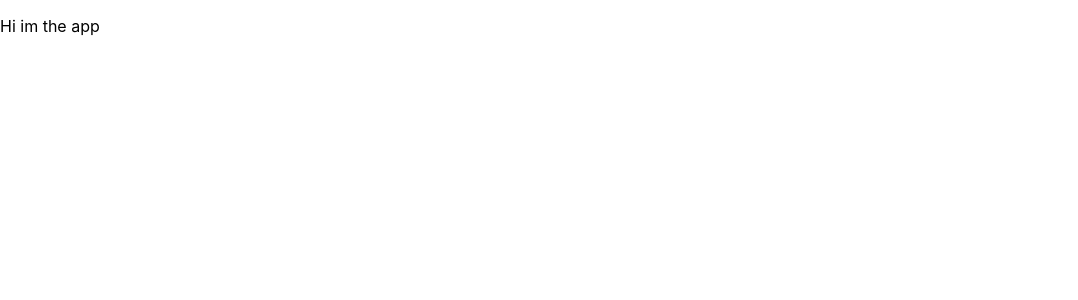
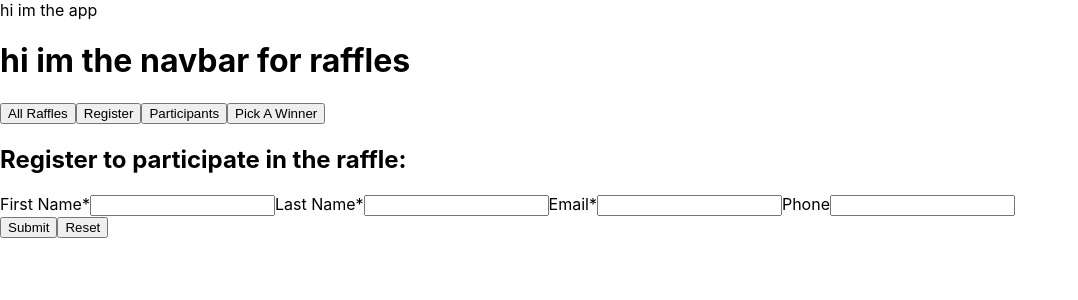
Before and after one commit to samfigueroa92/Samantha-Figueroa-takehome-polleverywhere, a React (Create React App) app in the folder front-end/: page /raffles/1 in a window 1280 px wide. Shown: the top 300 px of the page, without its empty margins (0-1078 px from the left). Built offline with nearby package versions, Linux system fonts and the light colour scheme; no server answers.

Commit message:
created file structure and added new components with basic outline: HomeNavBar NewParticipantForm NewRaffleForm RaffleNavBar RafflePage RafflesList SingleRaffle HomePage

```diff
--- a/front-end/package.json
+++ b/front-end/package.json
@@ -3,6 +3,9 @@
   "version": "0.1.0",
   "private": true,
   "dependencies": {
+    "@emotion/react": "^11.11.3",
+    "@emotion/styled": "^11.11.0",
+    "@mui/material": "^5.15.5",
     "@testing-library/jest-dom": "^5.17.0",
     "@testing-library/react": "^13.4.0",
     "@testing-library/user-event": "^13.5.0",
--- a/front-end/public/index.html
+++ b/front-end/public/index.html
@@ -9,7 +9,7 @@
       name="description"
       content="Web site created using create-react-app"
     />
-    <link rel="apple-touch-icon" href="%PUBLIC_URL%/logo192.png" />
+    <link rel="apple-touch-icon" href="%PUBLIC_URL%/icons8-two-tickets-96.png" />
     <!--
       manifest.json provides metadata used when your web app is installed on a
       user's mobile device or desktop. See https://developers.google.com/web/fundamentals/web-app-manifest/
@@ -24,7 +24,7 @@
       work correctly both with client-side routing and a non-root public URL.
       Learn how to configure a non-root public URL by running `npm run build`.
     -->
-    <title>React App</title>
+    <title>Raffle Wizard</title>
   </head>
   <body>
     <noscript>You need to enable JavaScript to run this app.</noscript>
--- a/front-end/src/App.js
+++ b/front-end/src/App.js
@@ -1,10 +1,38 @@
+//dependencies
+import { useState, useEffect } from 'react';
+import { BrowserRouter as Router, Routes, Route } from "react-router-dom";
+import axios from 'axios';
+
+//styling
 import './App.css';
 
+//pages
+import HomePage from './Pages/HomePage';
+import RafflePage from './Pages/RafflePage';
+
+const API = process.env.REACT_APP_API_URL;
+console.log(API)
+
 const App = () => {
+  const [raffles, setRaffles] = useState([]);
+
+  useEffect(() => {
+    axios.get(`${API}/raffles`)
+    .then(res => setRaffles(res.data.payload))
+    .catch(err => console.error(err))
+  }, []);
+
+
   return (
     <div className="App">
-      <p>Hi im the app</p>
-
+      hi im the app
+      <Router>
+        {/* navbar component */}
+        <Routes>
+          <Route path="/" element={<HomePage raffles={raffles} />} />
+          <Route path="/raffles/:id" element={<RafflePage />} />
+        </Routes>
+      </Router>
     </div>
   );
 }
--- /dev/null
+++ b/front-end/src/Components/NewParticipantForm.js
@@ -0,0 +1,31 @@
+const NewParticipantForm = () => {
+  return (
+    <div className="NewParticipantForm">
+        <form>
+          <h2>Register to participate in the raffle:</h2>
+          <label>
+            First Name*
+            <input />
+          </label>
+          <label>
+            Last Name*
+            <input />
+          </label>
+          <label>
+            Email*
+            <input />
+          </label>
+          <label>
+            Phone
+            <input />
+          </label>
+          <div>
+            <button>Submit</button>
+            <button>Reset</button>
+          </div>
+        </form>
+    </div>
+  );
+};
+
+export default NewParticipantForm;
--- /dev/null
+++ b/front-end/src/Components/NewRaffleForm.js
@@ -0,0 +1,23 @@
+const NewRaffleForm = () => {
+  return (
+    <div className="NewRaffleForm">
+      <div>New Raffle:</div>
+      <div>
+        <label>
+          Raffle Name:*
+          <input type="text" />
+        </label>
+        <label>
+            Raffle Secret Token:*
+          <input type="text" />
+        </label>
+      </div>
+      <div>You must remember the Raffle Token because it will be asked when picking a winner.</div>
+      <div>
+        <button>Create New Raffle</button>
+      </div>
+    </div>
+  );
+};
+
+export default NewRaffleForm;
--- /dev/null
+++ b/front-end/src/Components/RaffleNavBar.js
@@ -0,0 +1,51 @@
+//dependencies
+import { useNavigate } from "react-router-dom";
+
+const RaffleNavBar = ({
+  showRegistration,
+  setShowRegistration,
+  showParticipants,
+  setShowParticipants,
+  showWinner,
+  setShowWinner,
+}) => {
+  const navigate = useNavigate();
+
+  return (
+    <div>
+      <h1>hi im the navbar for raffles</h1>
+      <div>
+        <button onClick={() => navigate("/")}>All Raffles</button>
+        <button
+          onClick={() => {
+            setShowRegistration(!showRegistration);
+            setShowParticipants(false)
+            setShowWinner(false);
+          }}
+        >
+          Register
+        </button>
+        <button
+          onClick={() => {
+            setShowParticipants(!showParticipants);
+            setShowWinner(false);
+            setShowRegistration(false);
+          }}
+        >
+          Participants
+        </button>
+        <button
+          onClick={() => {
+            setShowWinner(!showWinner);
+            setShowParticipants(false);
+            setShowRegistration(false);
+          }}
+        >
+          Pick A Winner
+        </button>
+      </div>
+    </div>
+  );
+};
+
+export default RaffleNavBar;
--- /dev/null
+++ b/front-end/src/Components/RafflesList.js
@@ -0,0 +1,13 @@
+//components
+import SingleRaffle from "./SingleRaffle";
+
+const RafflesList = ({ raffles }) => {
+    return (
+        <div className="RafflesList">
+            <h1>hi im the raffles list</h1>
+            {raffles.map(raffle => <SingleRaffle key={raffle.id} raffle={raffle} />)}
+        </div>
+    );
+};
+
+export default RafflesList;
--- /dev/null
+++ b/front-end/src/Components/SingleRaffle.js
@@ -0,0 +1,15 @@
+const SingleRaffle = ({ raffle }) => {
+  console.log(raffle);
+  return (
+    <div className="SingleRaffle">
+      <a href={`/raffles/${raffle.id}`}>
+        <p>{raffle.name}</p>
+        <p>Created on: {raffle.creation_date}</p>
+        <p>Winner ID: </p>
+        <p>Raffled on: </p>
+      </a>
+    </div>
+  );
+};
+
+export default SingleRaffle;
--- /dev/null
+++ b/front-end/src/Pages/HomePage.js
@@ -0,0 +1,30 @@
+//navigation bar
+    //Logo/Name
+    //SignIn/LogIn button
+//new raffle form
+    //name input
+    //secret token input
+    //submit button
+//list of all raffles
+    //name
+    //date
+    //winner
+    //date raffle picked a winner
+
+//components
+// import HomeNavigation from "../Components/HomeNavigation";
+import NewRaffleForm from "../Components/NewRaffleForm";
+import RafflesList from "../Components/RafflesList";
+
+const HomePage = ({ raffles }) => {
+    return (
+        <div className="HomePage">
+            hi im the homepage
+            {/* <HomeNavigation /> */}
+            <NewRaffleForm />
+            <RafflesList raffles={raffles}/>
+        </div>
+    );
+};
+
+export default HomePage;
--- /dev/null
+++ b/front-end/src/Pages/RafflePage.js
@@ -0,0 +1,57 @@
+//dependencies
+import axios from "axios";
+import { useState, useEffect } from "react";
+import { useParams } from "react-router-dom";
+
+//components
+import RaffleNavBar from "../Components/RaffleNavBar";
+import NewParticipantForm from "../Components/NewParticipantForm";
+
+const API = process.env.REACT_APP_API_URL;
+
+const RafflePage = () => {
+  const { id } = useParams();
+  const [raffle, setRaffle] = useState({});
+  const [showRegistration, setShowRegistration] = useState(true);
+  const [showParticipants, setShowParticipants] = useState(false);
+  const [showWinner, setShowWinner] = useState(false);
+
+  // const navigate = useNavigate();
+  console.log(raffle);
+
+  useEffect(() => {
+    axios
+      .get(`${API}/raffles/${id}`)
+      .then((res) => setRaffle(res.data.payload))
+      .catch((err) => console.error(err));
+  }, [id]);
+
+  const renderContent = () => {
+    if (showParticipants) {
+      return "Participants List";
+    } else if (showWinner) {
+      return "Winner Form";
+    } else{
+        // setShowWinner(false);
+        // setShowParticipants(false);
+        return <NewParticipantForm />;
+    }
+  };
+
+  return (
+    <div>
+      <RaffleNavBar
+        showRegistration={showRegistration}
+        setShowRegistration={setShowRegistration}
+        showParticipants={showParticipants}
+        setShowParticipants={setShowParticipants}
+        showWinner={showWinner}
+        setShowWinner={setShowWinner}
+      />
+      <h1>{raffle.name}</h1>
+      {renderContent()}
+    </div>
+  );
+};
+
+export default RafflePage;
```
Also changed, not shown: front-end/src/Components/HomeNavBar.js (added, +20 -0 lines), front-end/public/manifest.json, 2 other files (tests, documents, lock files or other folders).
